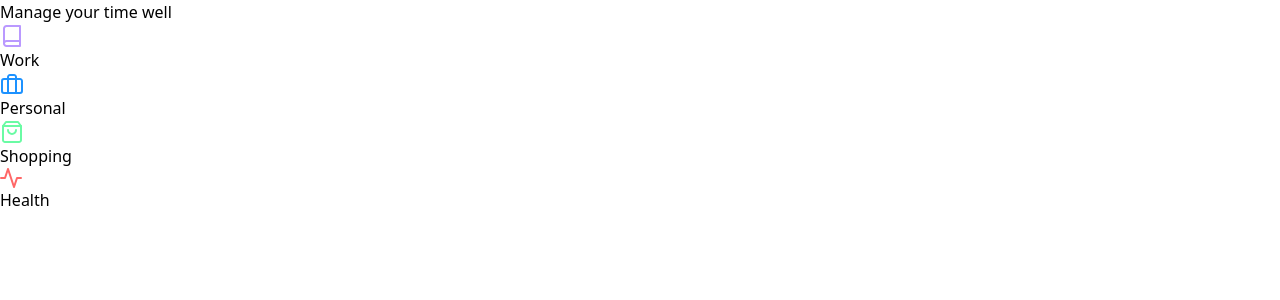
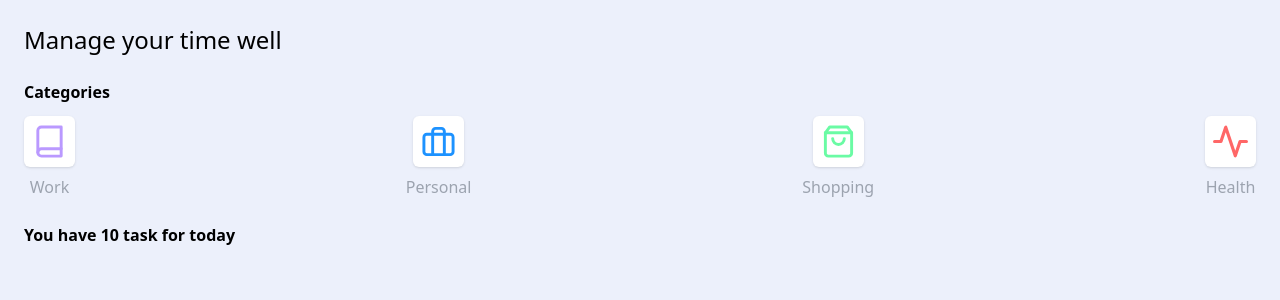
Before and after one commit to hermezHK/REACT-MASTER, a React (Vite) app: page / in a window 1280 px wide. Shown: the top 300 px of the page. Built offline with nearby package versions, Linux system fonts and the light colour scheme.

Commit message:
feat: add  style TodoListCategory

```diff
--- a/index.html
+++ b/index.html
@@ -6,7 +6,7 @@
     <meta name="viewport" content="width=device-width, initial-scale=1.0" />
     <title>Master + React</title>
   </head>
-  <body>
+  <body class="bg-main">
     <div id="root"></div>
     <script type="module" src="/src/main.jsx"></script>
   </body>
--- a/src/App.jsx
+++ b/src/App.jsx
@@ -3,15 +3,21 @@ import { categories } from "./core/category";
 
 export default function App() {
   return (
-    <>
-      <h1>Manage your time well</h1>
-      <div>
-        <div>
+    <div className="p-6">
+      <h1 className="text-2xl">Manage your time well</h1>
+      <div className="my-6">
+        <h2 className="font-semibold">Categories</h2>
+        <div className="flex mt-3 justify-between">
           {categories.map((category) => (
-            <TodoListCategory icon={category.icon} text={category.text} />
+            <TodoListCategory
+              key={category.text}
+              icon={category.icon}
+              text={category.text}
+            />
           ))}
         </div>
       </div>
-    </>
+      <h2 className="font-semibold">You have 10 task for today</h2>
+    </div>
   );
 }
--- a/src/components/TodoListCategory/index.jsx
+++ b/src/components/TodoListCategory/index.jsx
@@ -2,10 +2,14 @@ import PropTypes from "prop-types";
 
 export default function TodoListCategory({ icon, text }) {
   return (
-    <div>
-      <img src={icon} alt="" />
-      <p>{text}</p>
-    </div>
+    <button className="grid place-items-center cursor-pointer">
+      <img
+        src={icon}
+        alt=""
+        className="w-[51px] h-[51px] p-2 shadow rounded-md bg-white"
+      />
+      <p className="mt-2 text-gray-400">{text}</p>
+    </button>
   );
 }
 
--- a/tailwind.config.js
+++ b/tailwind.config.js
@@ -2,7 +2,11 @@
 export default {
   content: ["./index.html", "./src/**/*.{jsx,js}"],
   theme: {
-    extend: {},
+    extend: {
+      colors: {
+        main: "#ECF0FB",
+      }
+    },
   },
   plugins: [],
 }
```
